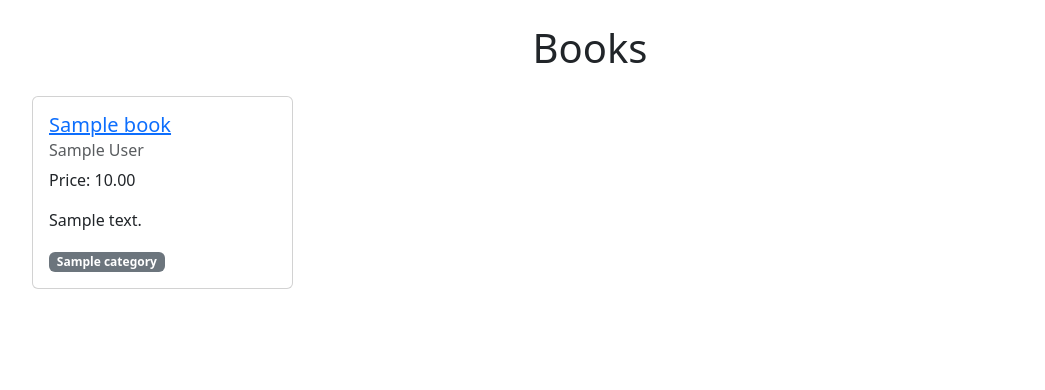
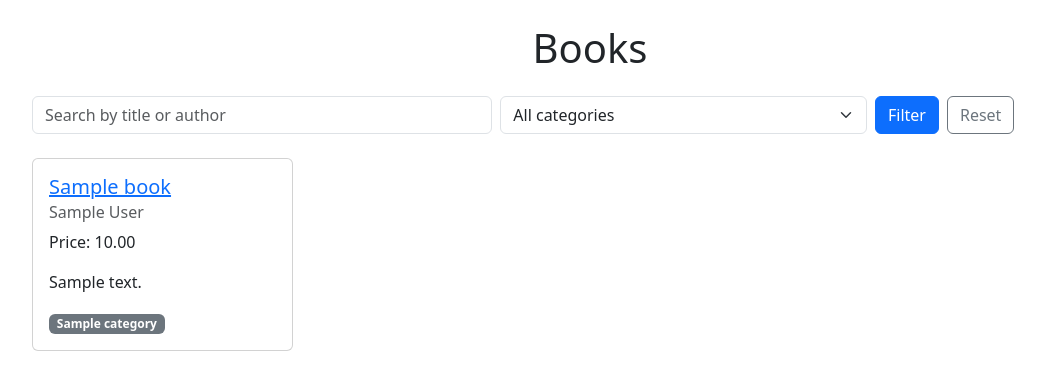
Before and after one commit to Rouch1k4/e_shop_django, a Django app: page /book/ in a window 1280 px wide. Shown: the part 56-446 px from the top of the page, without its empty margins (50-1095 px from the left). Run offline with Django 4.2, Linux system fonts and the light colour scheme; tables that the repository leaves empty hold one stand-in row (values such as "Sample post").

Commit message:
Add Filter

```diff
--- a/books/templates/books/books.html
+++ b/books/templates/books/books.html
@@ -3,6 +3,28 @@
 
 {% block content %}
 <h1 class="text-center my-4">Books</h1>
+
+<form method="get" class="row g-2 mb-4">
+    <div class="col-md-5">
+        <input type="text" name="q" value="{{ q }}" class="form-control"
+               placeholder="Search by title or author">
+    </div>
+    <div class="col-md-4">
+        <select name="category" class="form-select">
+            <option value="">All categories</option>
+            {% for c in categories %}
+                <option value="{{ c.id }}"
+                    {% if selected_category == c.id|stringformat:"s" %}selected{% endif %}>
+                    {{ c.name }}
+                </option>
+            {% endfor %}
+        </select>
+    </div>
+    <div class="col-md-3 d-flex gap-2">
+        <button type="submit" class="btn btn-primary">Filter</button>
+        <a href="{% url 'books:book' %}" class="btn btn-outline-secondary">Reset</a>
+    </div>
+</form>
 
 <div class="row">
     {% for object in object_list %}
@@ -29,7 +51,8 @@
     <ul class="pagination justify-content-center">
         {% if page_obj.has_previous %}
             <li class="page-item">
-                <a class="page-link" href="?page={{ page_obj.previous_page_number }}">Prev</a>
+                <a class="page-link"
+                   href="?{% if query_string %}{{ query_string }}&{% endif %}page={{ page_obj.previous_page_number }}">Prev</a>
             </li>
         {% else %}
             <li class="page-item disabled"><span class="page-link">Prev</span></li>
@@ -37,13 +60,15 @@
 
         {% for num in paginator.page_range %}
             <li class="page-item {% if num == page_obj.number %}active{% endif %}">
-                <a class="page-link" href="?page={{ num }}">{{ num }}</a>
+                <a class="page-link"
+                   href="?{% if query_string %}{{ query_string }}&{% endif %}page={{ num }}">{{ num }}</a>
             </li>
         {% endfor %}
 
         {% if page_obj.has_next %}
             <li class="page-item">
-                <a class="page-link" href="?page={{ page_obj.next_page_number }}">Next</a>
+                <a class="page-link"
+                   href="?{% if query_string %}{{ query_string }}&{% endif %}page={{ page_obj.next_page_number }}">Next</a>
             </li>
         {% else %}
             <li class="page-item disabled"><span class="page-link">Next</span></li>
--- a/books/views.py
+++ b/books/views.py
@@ -1,6 +1,6 @@
 from django.contrib import messages
 from django.contrib.messages.views import SuccessMessageMixin
-from django.db.models import ProtectedError
+from django.db.models import ProtectedError, Q
 from django.urls import reverse_lazy
 from django.views.generic import (CreateView, DeleteView, DetailView, ListView, UpdateView,)
 from books.forms import CategoryForm, BookForm
@@ -59,7 +59,26 @@ class BookListView(ListView):
     paginate_by = 5
 
     def get_queryset(self):
-        return super().get_queryset().select_related('category')
+        qs = super().get_queryset().select_related('category')
+        q = self.request.GET.get('q', '').strip()
+        category = self.request.GET.get('category', '')
+
+        if q:
+            qs = qs.filter(Q(title__icontains=q) | Q(author__icontains=q))
+        if category.isdigit():
+            qs = qs.filter(category_id=category)
+        return qs
+
+    def get_context_data(self, **kwargs):
+        context = super().get_context_data(**kwargs)
+        context['categories'] = Category.objects.all()
+        context['q'] = self.request.GET.get('q', '')
+        context['selected_category'] = self.request.GET.get('category', '')
+        params = self.request.GET.copy()
+        params.pop('page', None)
+        context['query_string'] = params.urlencode()
+        return context
+
 
 class BookDetailView(DetailView):
     model = Book
```
